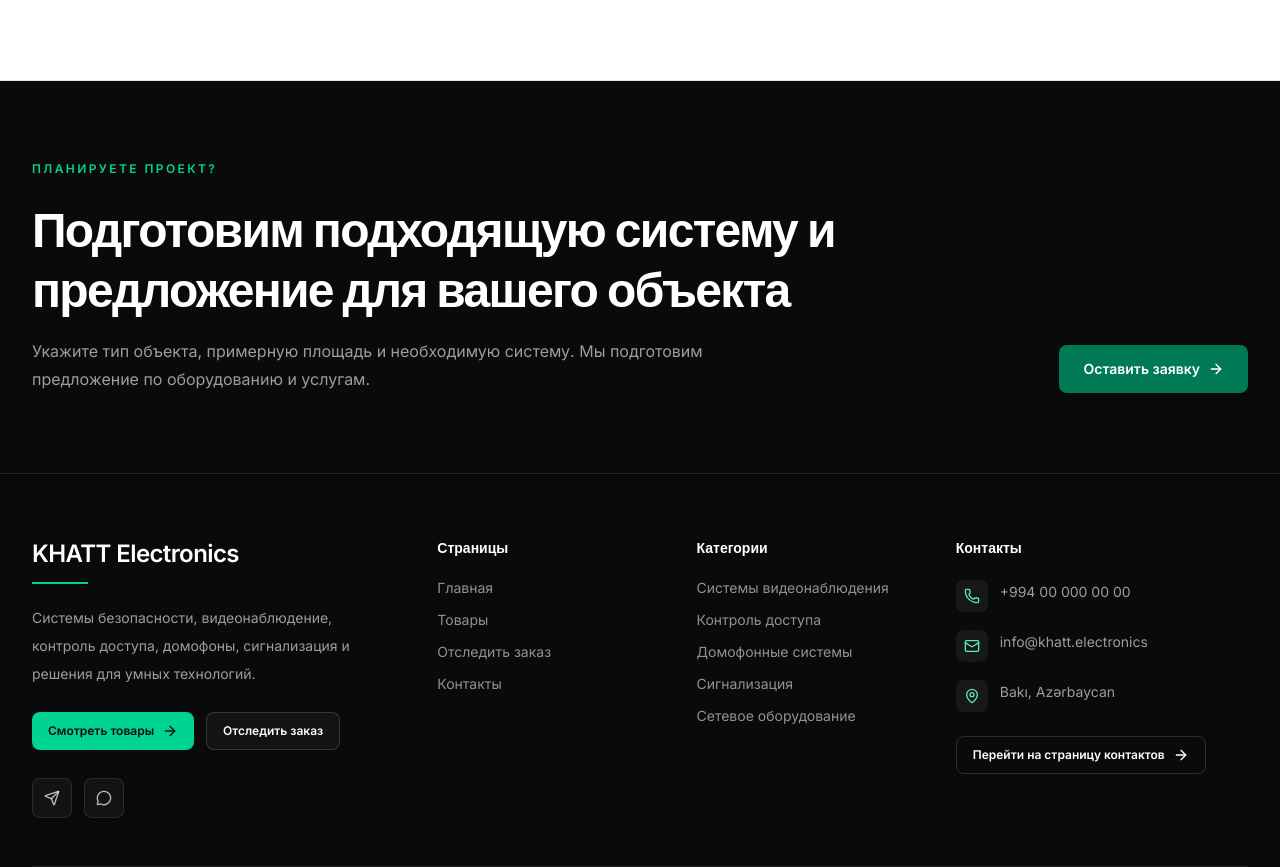
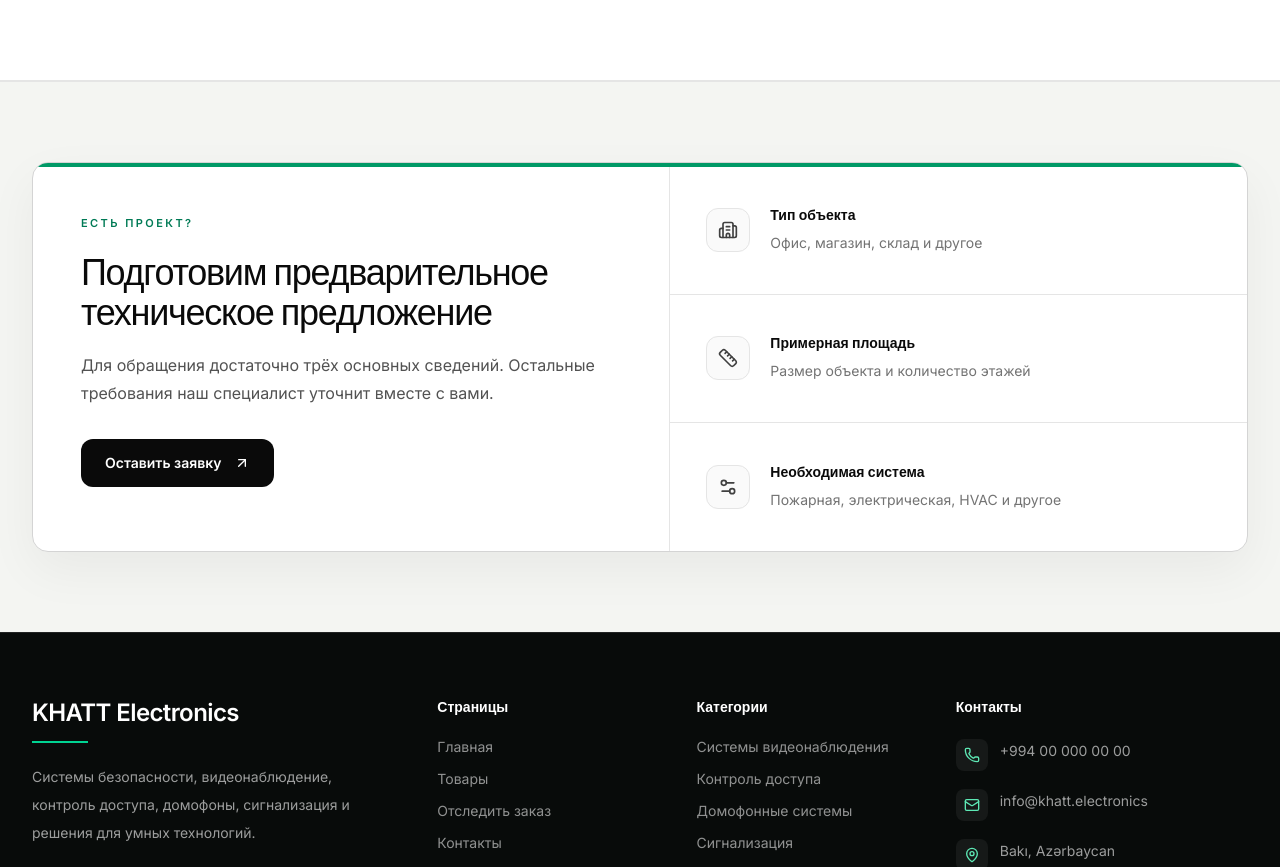
Before and after one commit to khatt001/khatt-electronics, a Next.js app: page /ru in a window 1280 px wide. Shown: the part 3099-3966 px from the top of the page. Built offline with nearby package versions, Linux system fonts and the light colour scheme; no server answers; the database is empty.

Commit message:
Refine homepage quotation section and content flow

```diff
--- a/src/components/home/home-page-content.tsx
+++ b/src/components/home/home-page-content.tsx
@@ -10,7 +10,9 @@ type HomePageContentProps = {
   locale: Locale;
 };
 
-export function HomePageContent({ locale }: HomePageContentProps) {
+export function HomePageContent({
+  locale,
+}: HomePageContentProps) {
   return (
     <div className="min-h-screen bg-white">
       <HomeHero locale={locale} />
--- a/src/components/home/quote-section.tsx
+++ b/src/components/home/quote-section.tsx
@@ -1,5 +1,10 @@
 import Link from "next/link";
-import { ArrowRight } from "lucide-react";
+import {
+  ArrowUpRight,
+  Building2,
+  Ruler,
+  Settings2,
+} from "lucide-react";
 
 import { Container } from "@/components/layout/container";
 import { localizedPath, type Locale } from "@/lib/i18n";
@@ -11,64 +16,138 @@ type QuoteSectionProps = {
 const translations = {
   az: {
     eyebrow: "Layihəniz var?",
-    title: "Obyektiniz üçün uyğun sistem və qiymət təklifi hazırlayaq",
+    title: "Obyektiniz üçün ilkin texniki təklif hazırlayaq",
     description:
-      "Obyektin növünü, təxmini sahəsini və tələb olunan sistemi qeyd edin. Ehtiyacınıza uyğun avadanlıq və xidmət təklifi hazırlayaq.",
+      "Müraciət zamanı yalnız üç əsas məlumat kifayətdir. Detalları mütəxəssisimiz sizinlə birlikdə dəqiqləşdirəcək.",
     button: "Layihə üçün müraciət et",
+    details: [
+      {
+        title: "Obyektin növü",
+        value: "Ofis, mağaza, anbar və s.",
+      },
+      {
+        title: "Təxmini sahə",
+        value: "Obyektin ölçüsü və mərtəbə sayı",
+      },
+      {
+        title: "Tələb olunan sistem",
+        value: "Yanğın, elektrik, HVAC və s.",
+      },
+    ],
   },
 
   en: {
-    eyebrow: "Planning a project?",
-    title: "Let us prepare the right system and quotation for your property",
+    eyebrow: "Have a project?",
+    title: "Let us prepare an initial technical proposal",
     description:
-      "Provide the property type, approximate area and required system. We will prepare a suitable equipment and service proposal.",
-    button: "Submit project request",
+      "Only three basic details are needed when submitting a request. Our specialist will clarify the remaining requirements with you.",
+    button: "Submit a project request",
+    details: [
+      {
+        title: "Property type",
+        value: "Office, retail, warehouse and more",
+      },
+      {
+        title: "Approximate area",
+        value: "Property size and number of floors",
+      },
+      {
+        title: "Required system",
+        value: "Fire, electrical, HVAC and more",
+      },
+    ],
   },
 
   ru: {
-    eyebrow: "Планируете проект?",
-    title: "Подготовим подходящую систему и предложение для вашего объекта",
+    eyebrow: "Есть проект?",
+    title: "Подготовим предварительное техническое предложение",
     description:
-      "Укажите тип объекта, примерную площадь и необходимую систему. Мы подготовим предложение по оборудованию и услугам.",
+      "Для обращения достаточно трёх основных сведений. Остальные требования наш специалист уточнит вместе с вами.",
     button: "Оставить заявку",
+    details: [
+      {
+        title: "Тип объекта",
+        value: "Офис, магазин, склад и другое",
+      },
+      {
+        title: "Примерная площадь",
+        value: "Размер объекта и количество этажей",
+      },
+      {
+        title: "Необходимая система",
+        value: "Пожарная, электрическая, HVAC и другое",
+      },
+    ],
   },
 } as const;
 
-export function QuoteSection({ locale = "az" }: QuoteSectionProps) {
+const icons = [Building2, Ruler, Settings2];
+
+export function QuoteSection({
+  locale = "az",
+}: QuoteSectionProps) {
   const t = translations[locale];
 
   return (
-    <section className="bg-neutral-950 py-14 text-white md:py-20">
+    <section className="border-t border-neutral-200 bg-[#f4f5f2] py-16 md:py-20">
       <Container>
-        <div className="grid items-end gap-8 lg:grid-cols-[minmax(0,1fr)_auto] lg:gap-16">
-          <div>
-            <p className="text-xs font-semibold uppercase tracking-[0.2em] text-emerald-400">
+        <div className="overflow-hidden rounded-2xl border border-neutral-300 bg-white shadow-[0_18px_50px_rgba(0,0,0,0.05)]">
+          <div className="h-1 w-full bg-emerald-600" />
+
+          <div className="grid lg:grid-cols-[1.05fr_0.95fr]">
+            <div className="border-b border-neutral-200 p-7 md:p-10 lg:border-b-0 lg:border-r lg:p-12">
+              <p className="text-[11px] font-semibold uppercase tracking-[0.22em] text-emerald-700">
                 {t.eyebrow}
               </p>
 
-            <h2 className="mt-5 max-w-4xl text-3xl font-semibold leading-tight tracking-[-0.035em] md:text-4xl lg:text-5xl">
+              <h2 className="mt-5 max-w-2xl font-serif text-3xl leading-[1.1] tracking-[-0.035em] text-neutral-950 md:text-4xl">
                 {t.title}
               </h2>
 
-            <p className="mt-5 max-w-2xl text-sm leading-7 text-white/60 md:text-base">
+              <p className="mt-5 max-w-xl text-sm leading-7 text-neutral-600 md:text-base">
                 {t.description}
               </p>
-          </div>
 
               <Link
-            href={`${localizedPath(
-              "/contact",
-              locale,
-            )}?source=estimate`}
-            className="inline-flex min-h-12 w-fit items-center justify-center rounded-lg bg-emerald-700 px-6 py-3 text-sm font-semibold text-white transition hover:bg-emerald-600"
+                href={localizedPath("/contact", locale)}
+                className="group mt-8 inline-flex min-h-12 items-center justify-center gap-3 rounded-xl bg-neutral-950 px-6 text-sm font-semibold text-white transition hover:bg-emerald-700"
               >
                 {t.button}
 
-            <ArrowRight
-              className="ml-2 size-4"
+                <ArrowUpRight
                   aria-hidden="true"
+                  className="size-4 transition-transform group-hover:-translate-y-0.5 group-hover:translate-x-0.5"
                 />
               </Link>
+            </div>
+
+            <div className="divide-y divide-neutral-200">
+              {t.details.map((detail, index) => {
+                const Icon = icons[index];
+
+                return (
+                  <div
+                    key={detail.title}
+                    className="group flex min-h-32 items-center gap-5 p-6 transition-colors hover:bg-emerald-50/50 md:px-9"
+                  >
+                    <span className="flex size-11 shrink-0 items-center justify-center rounded-xl border border-neutral-200 bg-neutral-50 text-neutral-700 transition-colors group-hover:border-emerald-200 group-hover:bg-white group-hover:text-emerald-700">
+                      <Icon aria-hidden="true" className="size-5" />
+                    </span>
+
+                    <div>
+                      <h3 className="text-sm font-semibold text-neutral-950">
+                        {detail.title}
+                      </h3>
+
+                      <p className="mt-1.5 text-sm leading-6 text-neutral-500">
+                        {detail.value}
+                      </p>
+                    </div>
+                  </div>
+                );
+              })}
+            </div>
+          </div>
         </div>
       </Container>
     </section>
```
Lines whose indentation alone changed are shown as unchanged.
